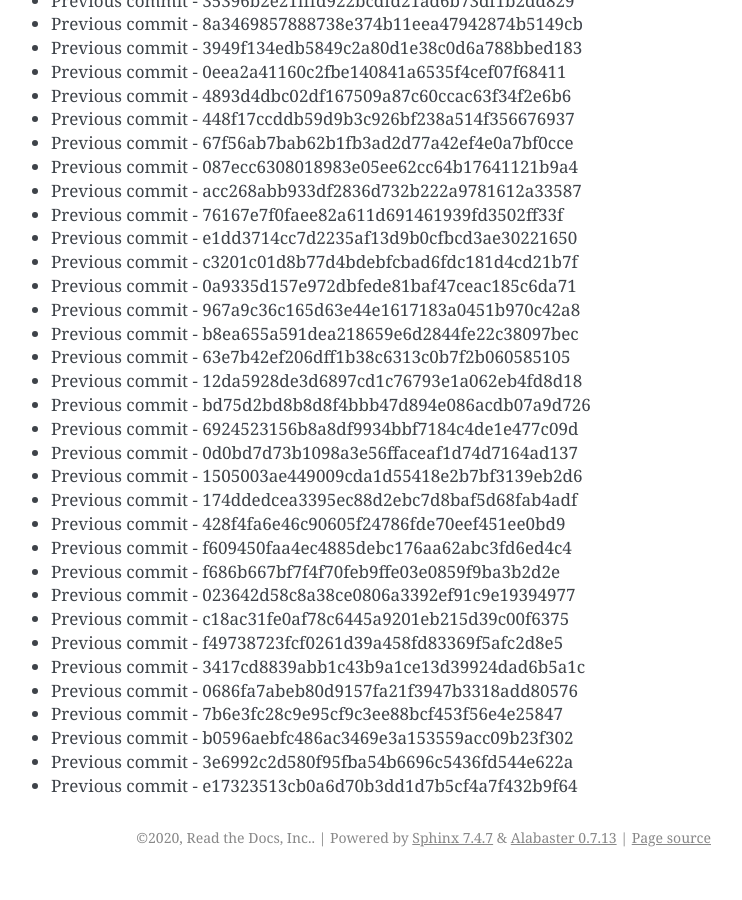
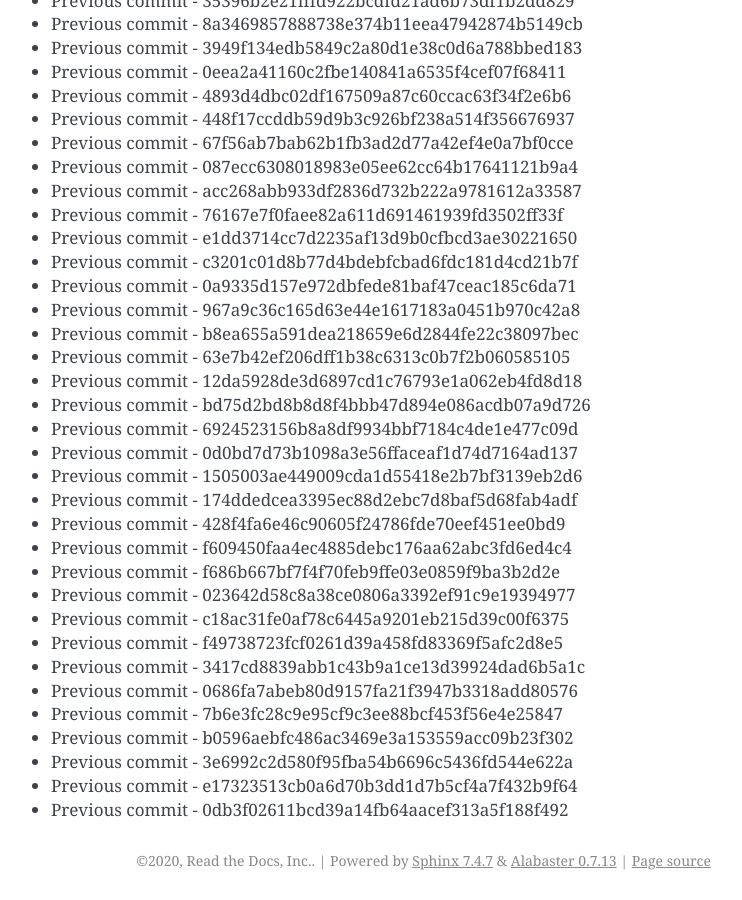
Before and after one commit to readthedocs/rtd-git-stresstest, a Sphinx documentation site: the page built from docs/updates.rst, in a window 1280 px wide and 900 px high, scrolled down 26784 px. Shown: the whole window, without its empty margins (399-1141 px from the left). Built offline with Sphinx 7.4.7, drawn with Linux system fonts in a browser that asks for light colours; before the commit the page ends 27661 px from its top, so only the background shows below that.

Commit message:
Generating commit from previous: 0db3f02611bcd39a14fb64aacef313a5f188f492

```diff
--- a/docs/updates.rst
+++ b/docs/updates.rst
@@ -1157,3 +1157,4 @@ It can be tested for any performance characteristics.
 * Previous commit - b0596aebfc486ac3469e3a153559acc09b23f302
 * Previous commit - 3e6992c2d580f95fba54b6696c5436fd544e622a
 * Previous commit - e17323513cb0a6d70b3dd1d7b5cf4a7f432b9f64
+* Previous commit - 0db3f02611bcd39a14fb64aacef313a5f188f492
```
